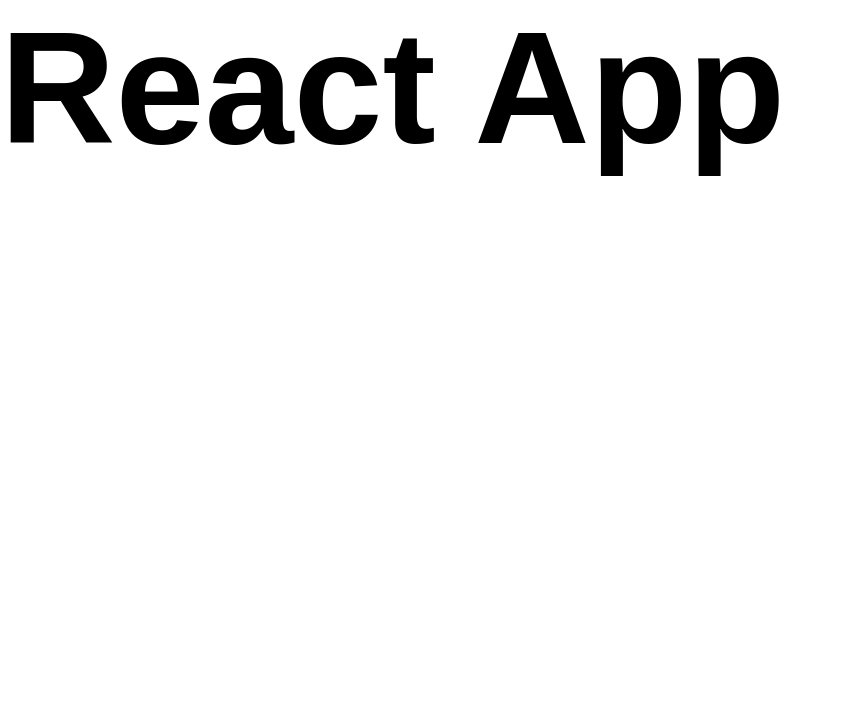
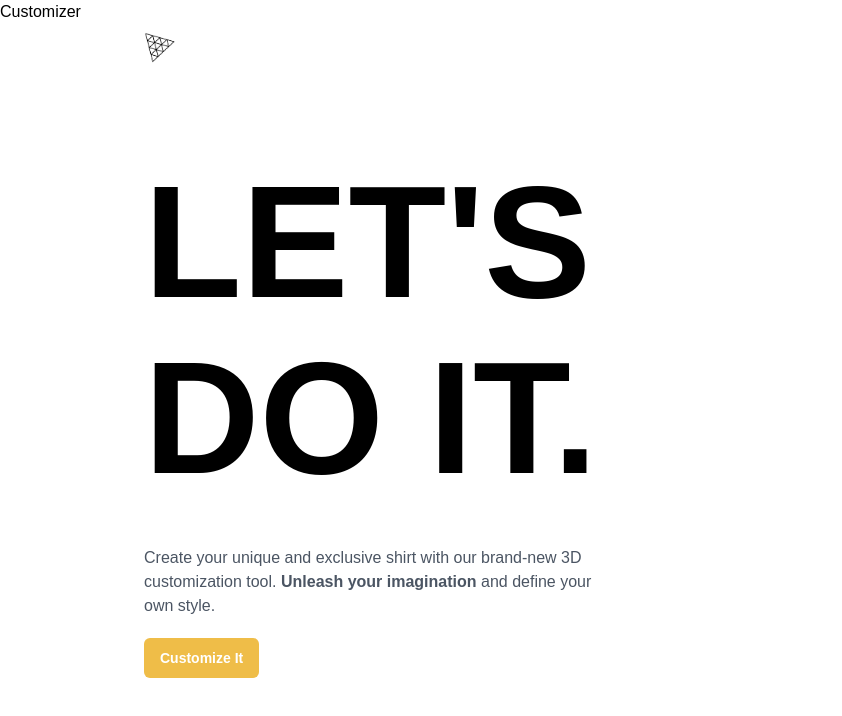
Before and after one commit to rylanzhou/threejs-customize-tshirt, a React (Vite) app in the folder client/: page / in a window 1280 px wide. Shown: the top 716 px of the page, without its empty margins (0-842 px from the left). Built offline with nearby package versions, Linux system fonts and the light colour scheme; a web font is replaced by a local one.

Commit message:
feat: basic landing page

```diff
--- a/client/src/App.tsx
+++ b/client/src/App.tsx
@@ -1,12 +1,14 @@
 import React, { useState } from 'react';
 
+import Customizer from './pages/Customizer';
+import Home from './pages/Home';
+
 function App() {
-  const [count, setCount] = useState(0);
-
   return (
-    <div className="App">
-      <h1 className="head-text">React App</h1>
-    </div>
+    <main className="app transition-all ease-in">
+      <Home />
+      <Customizer />
+    </main>
   );
 }
 
--- /dev/null
+++ b/client/src/Components/CustomButton.tsx
@@ -0,0 +1,39 @@
+import React from 'react';
+
+import { useSnapshot } from 'valtio';
+import state from '../store';
+
+interface CustomButtonProps {
+  type: 'filled';
+  title: string;
+  customStyles?: string;
+  handleClick?: () => void;
+}
+
+export default function CustomButton({
+  type,
+  title,
+  customStyles,
+  handleClick,
+}: CustomButtonProps) {
+  const snap = useSnapshot(state);
+
+  const generateStyle = (type: string): React.CSSProperties | undefined => {
+    if (type === 'filled') {
+      return {
+        backgroundColor: snap.color,
+        color: '#fff',
+      };
+    }
+  };
+
+  return (
+    <button
+      className={`px-2 py-1.5 flex-1 rounded-md ${customStyles}`}
+      style={generateStyle(type)}
+      onClick={handleClick}
+    >
+      {title}
+    </button>
+  );
+}
--- /dev/null
+++ b/client/src/pages/Customizer.tsx
@@ -0,0 +1,5 @@
+import React from 'react';
+
+export default function Customizer() {
+  return <div>Customizer</div>;
+}
--- /dev/null
+++ b/client/src/pages/Home.tsx
@@ -0,0 +1,50 @@
+import { AnimatePresence, motion } from 'framer-motion';
+import React from 'react';
+import { useSnapshot } from 'valtio';
+
+import CustomButton from '../Components/CustomButton';
+import {
+  headContainerAnimation,
+  headContentAnimation,
+  headTextAnimation,
+  slideAnimation,
+} from '../config/motion';
+import state from '../store';
+
+export default function Home() {
+  // valtio is a very simple state management library, similar to useContext
+  const snap = useSnapshot(state);
+
+  return (
+    <AnimatePresence>
+      {snap.intro ? (
+        <motion.section className="home" {...slideAnimation('left')}>
+          <motion.header {...slideAnimation('down')}>
+            <img src="./threejs.png" alt="logo" className="w-8 h-8 object-contain" />
+          </motion.header>
+
+          <motion.div className="home-content" {...headContainerAnimation}>
+            <motion.div {...headTextAnimation}>
+              <h1 className="head-text">
+                LET&apos;S <br className="xl:block hidden" /> DO IT.
+              </h1>
+            </motion.div>
+            <motion.div className="flex flex-col gap-5" {...headContentAnimation}>
+              <p className="max-w-md font-normal text-gray-600 text-base">
+                Create your unique and exclusive shirt with our brand-new 3D customization tool.{' '}
+                <strong>Unleash your imagination</strong> and define your own style.
+              </p>
+
+              <CustomButton
+                type="filled"
+                title="Customize It"
+                customStyles="w-fit px-4 py-2.5 font-bold text-sm"
+                handleClick={() => (state.intro = false)}
+              />
+            </motion.div>
+          </motion.div>
+        </motion.section>
+      ) : null}
+    </AnimatePresence>
+  );
+}
--- /dev/null
+++ b/client/src/store/index.ts
@@ -0,0 +1,15 @@
+import { proxy } from 'valtio';
+
+const state = proxy({
+  // are we currently in the home page
+  intro: true,
+
+  // configuration for the t-shirt
+  color: '#efbd48',
+  isLogoTexture: true,
+  isFullTexture: false,
+  logoDecal: './threejs.png',
+  fullDecal: './threejs.png',
+});
+
+export default state;
```
